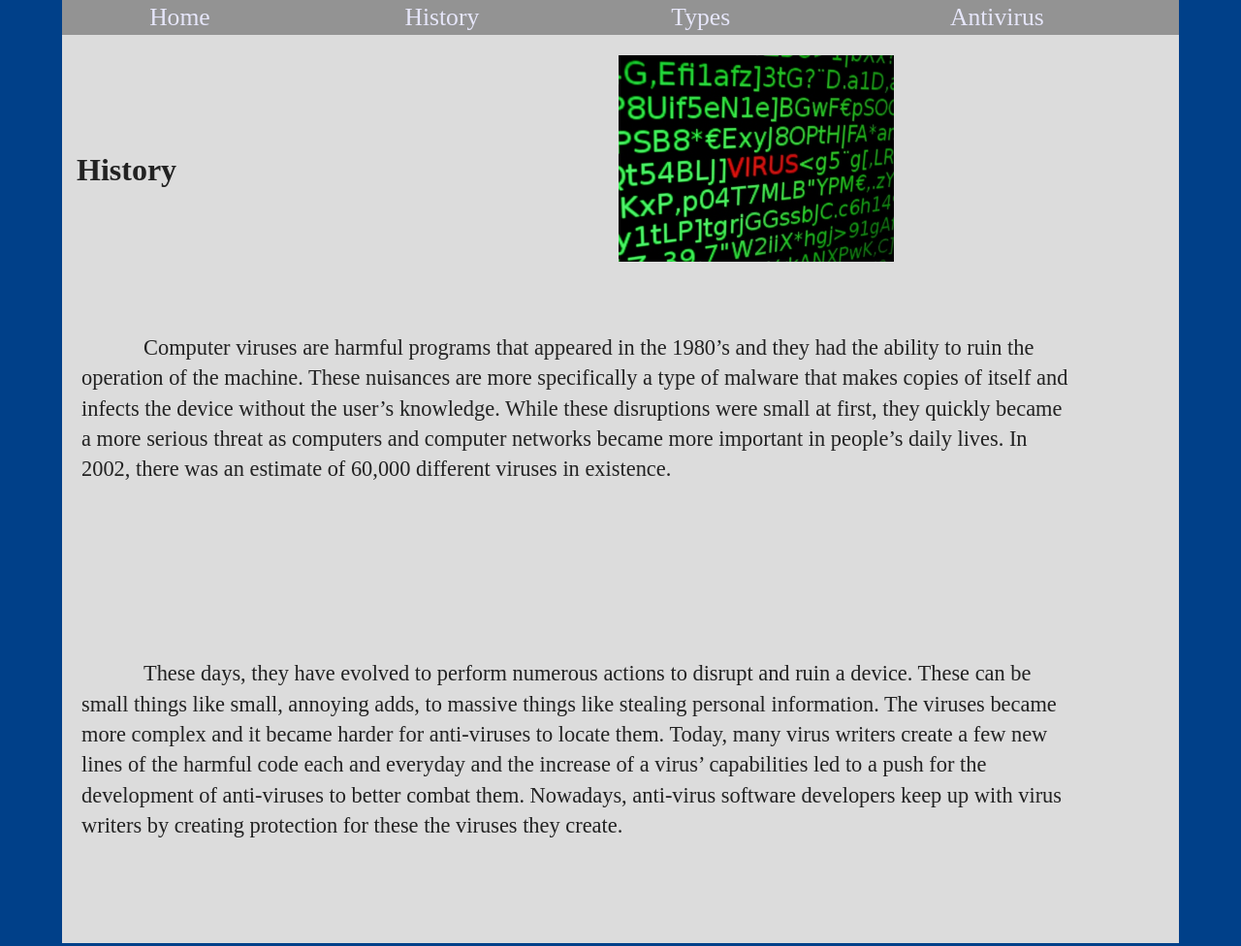
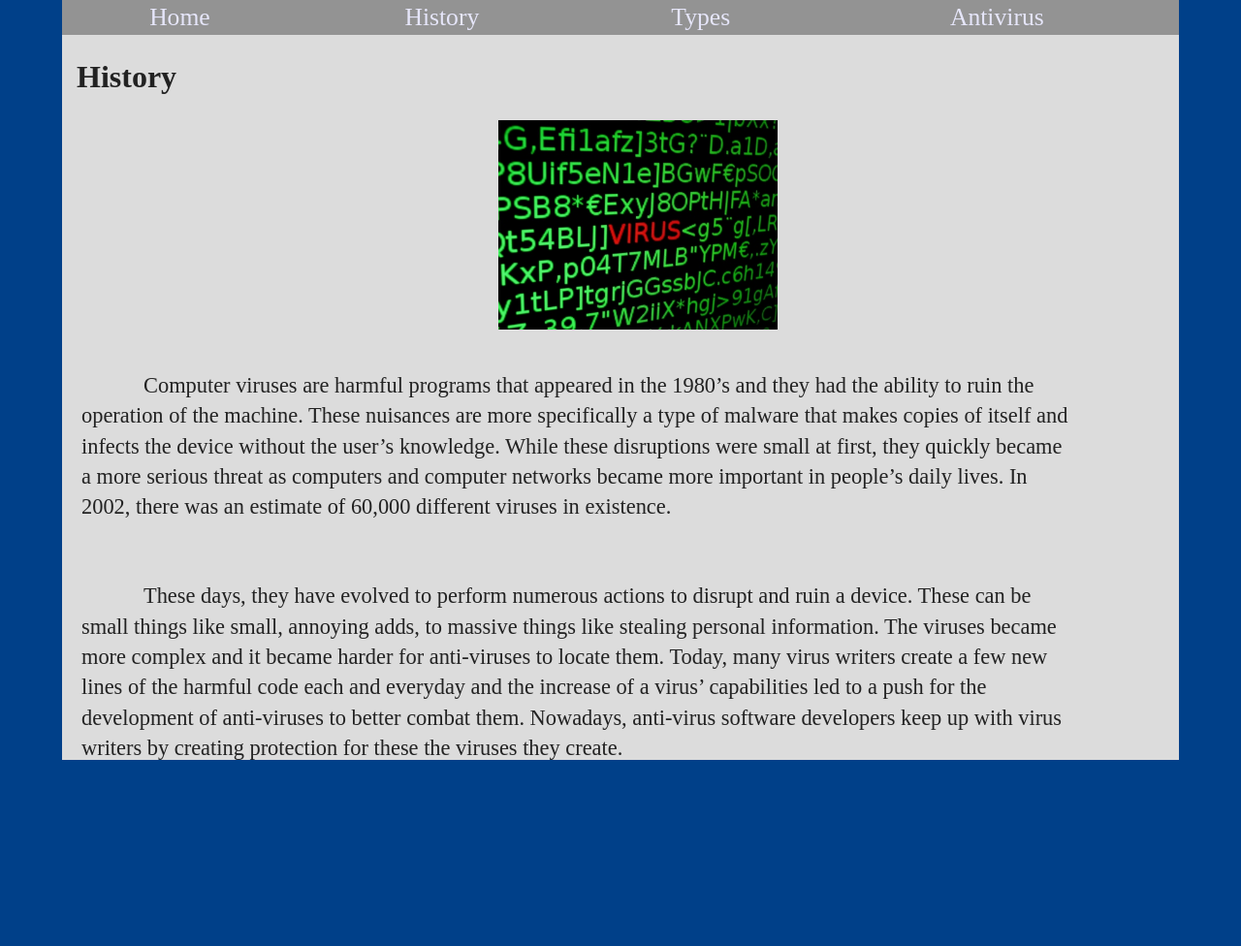
Before and after one commit to Alcery/S2_Group_Project_01, a plain HTML site: page History.html in a window 1280 px wide. Shown: the whole page at 97% size. After the commit the page ends 807 px from the top, so only its background shows below. Drawn offline with nearby package versions, Linux system fonts and the light colour scheme.

Commit message:
Updated project
Adjusted some CSS style rules and made changes to content.

```diff
--- a/History.html
+++ b/History.html
@@ -42,8 +42,11 @@
         </nav>
     </header>
     <article>
-        <h1>History <img src="png/Computer_virus_3.jpg" alt="virus"></h1>
+        <h1>History </h1>
+        <aside> <img src="png/Computer_virus_3.jpg" alt="virus"></aside>
+
         <p>
+
             Computer viruses are harmful programs that appeared in the 1980’s and they had the ability to ruin the
             operation of the machine. These nuisances are more specifically a type of malware that makes copies of
             itself and infects the device without the user’s knowledge. While these disruptions were small at first,
--- a/css/antivirus.css
+++ b/css/antivirus.css
@@ -127,9 +127,10 @@ body article>p {
     padding-right: 60px;
     padding-bottom: 25px;
     padding-left: 5px;
-    margin-left: 15px;
+    margin-left: 40px;
     font-size: 2.3vw;
     font-size: 2.8vh;
+
     /* font-size: 2px;  */
     /* margin-right: 30px; */
 }
@@ -209,7 +210,7 @@ article img {
     width: 20%;
     height: 20%;
     margin-bottom: 30px;
-    padding-left: 200px;
+    padding-left: 350px;
 }
 
 
--- a/css/history.css
+++ b/css/history.css
@@ -115,13 +115,13 @@ body {
 
 body article>p {
     width: 80vw;
-    height: 33vh;
+    height: 20vh;
 }
 
 body article>p {
-    padding-top: 20px;
+    padding-top: 10px;
     padding-right: 60px;
-    padding-bottom: 30px;
+    padding-bottom: 25px;
     padding-left: 5px;
     margin-left: 15px;
     font-size: 2.3vw;
@@ -206,8 +206,8 @@ footer>nav>ul>li {
 img {
     width: 25%;
     height: 25%;
-    margin-bottom: 30px;
-    padding-left: 35vw;
+    margin-bottom: 10px;
+    margin-left: 450px;
     /* vertical-align: center; */
 }
 
--- a/css/main.css
+++ b/css/main.css
@@ -214,7 +214,9 @@ img {
     width: 90%;
     height: 90%;
     margin-bottom: 30px;
-    padding-left: 5px;
+    padding-left: 60px;
+
+
 }
 
 
--- a/css/types.css
+++ b/css/types.css
@@ -118,7 +118,7 @@ body {
 
 body article>p {
     width: 80vw;
-    height: 60vh;
+    height: 40vh;
 }
 
 body article>p {
@@ -176,7 +176,7 @@ header>nav>ul>li {
 section dl {
     padding-top: 10px;
     padding-right: 60px;
-    padding-bottom: 3px;
+    padding-bottom: 40px;
     padding-left: 5px;
     margin-left: 15px;
     font-size: 2vw;
```
